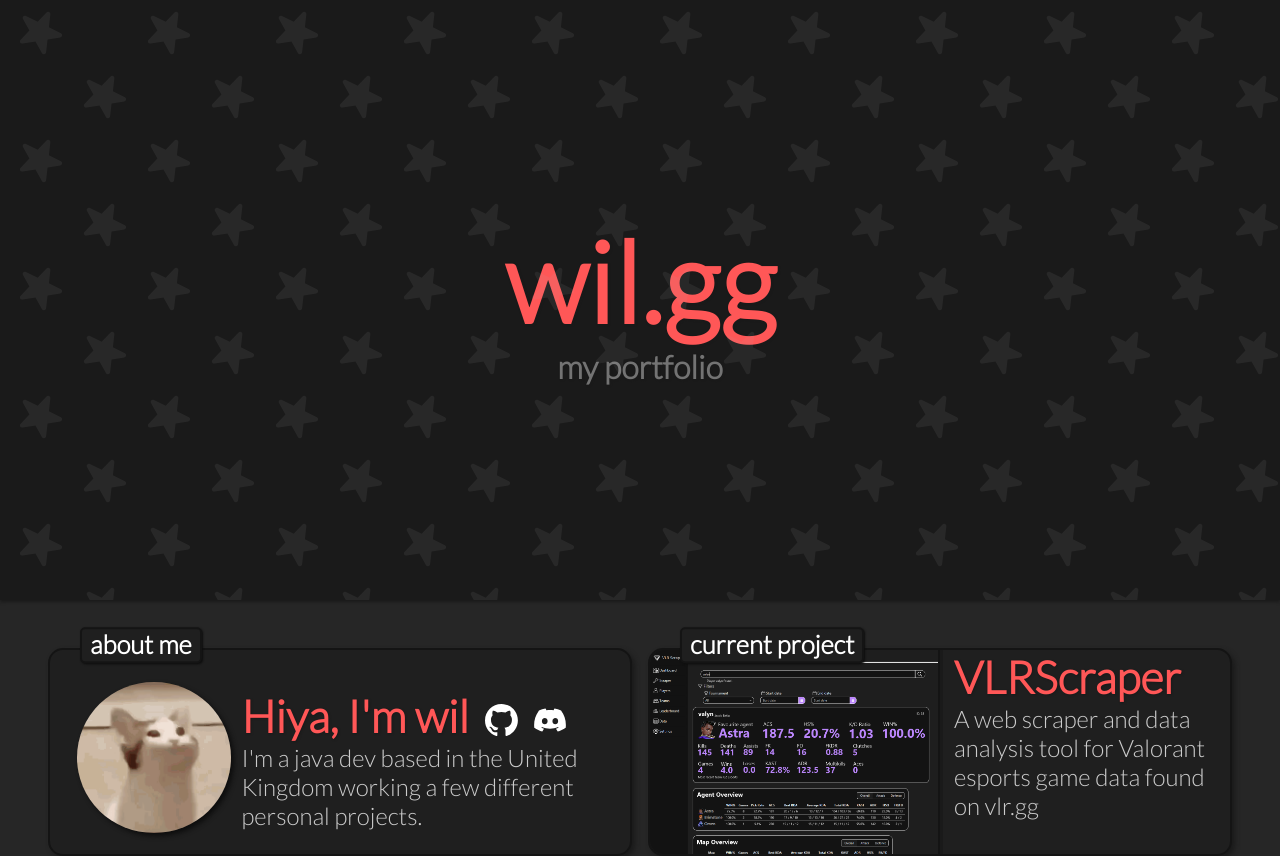
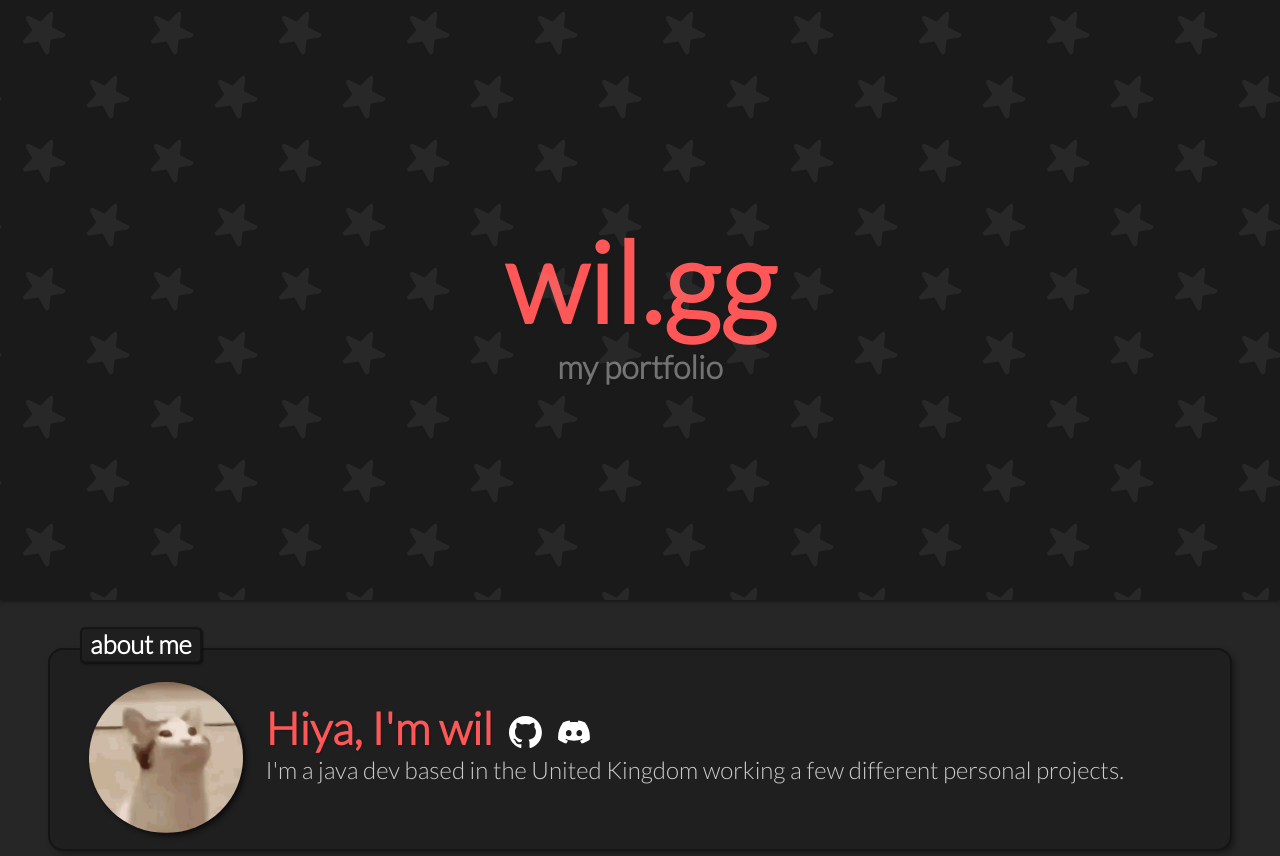
Before and after one commit to xWil/wil.gg, a React (Create React App) app: page / in a window 1280 px wide. Shown: the top 856 px of the page. Built offline with nearby package versions, Linux system fonts and the light colour scheme.

Commit message:
+ fixed issues for the mobile version of the website

```diff
--- a/src/home/current-project/current-project.css
+++ b/src/home/current-project/current-project.css
@@ -1,5 +1,6 @@
 .project-card {
     flex: 1 1 400px;
+    min-height: 135px;
     display: flex;
     align-items: stretch;
     background-color: hsl(0, 0%, 12%);
--- a/src/home/home.css
+++ b/src/home/home.css
@@ -68,7 +68,7 @@
     align-items: stretch;
 }
 .card-container {
-    flex: 1 1 400px;
+    flex: 1 1 600px;
     display: flex;
     align-items: stretch;
     gap: 0.1rem;
--- a/src/home/profile-card/profile-card.css
+++ b/src/home/profile-card/profile-card.css
@@ -46,10 +46,19 @@
     height: clamp(0.5rem, 3.5vw, 2rem);
     gap: 1rem;
     padding-top: 0.5rem;
+    align-items: center;
+}
+.profile-links a {
+    flex: 0 0 auto;
+    display: inline-flex;
+    align-items: center;
+    justify-content: center;
+    height: 100%;
 }
 .profile-link {
-    flex: 1 1 20px;
     height: 100%;
+    width: auto;
+    display: block;
 }
 .profile-description {
     flex: 1;
```
